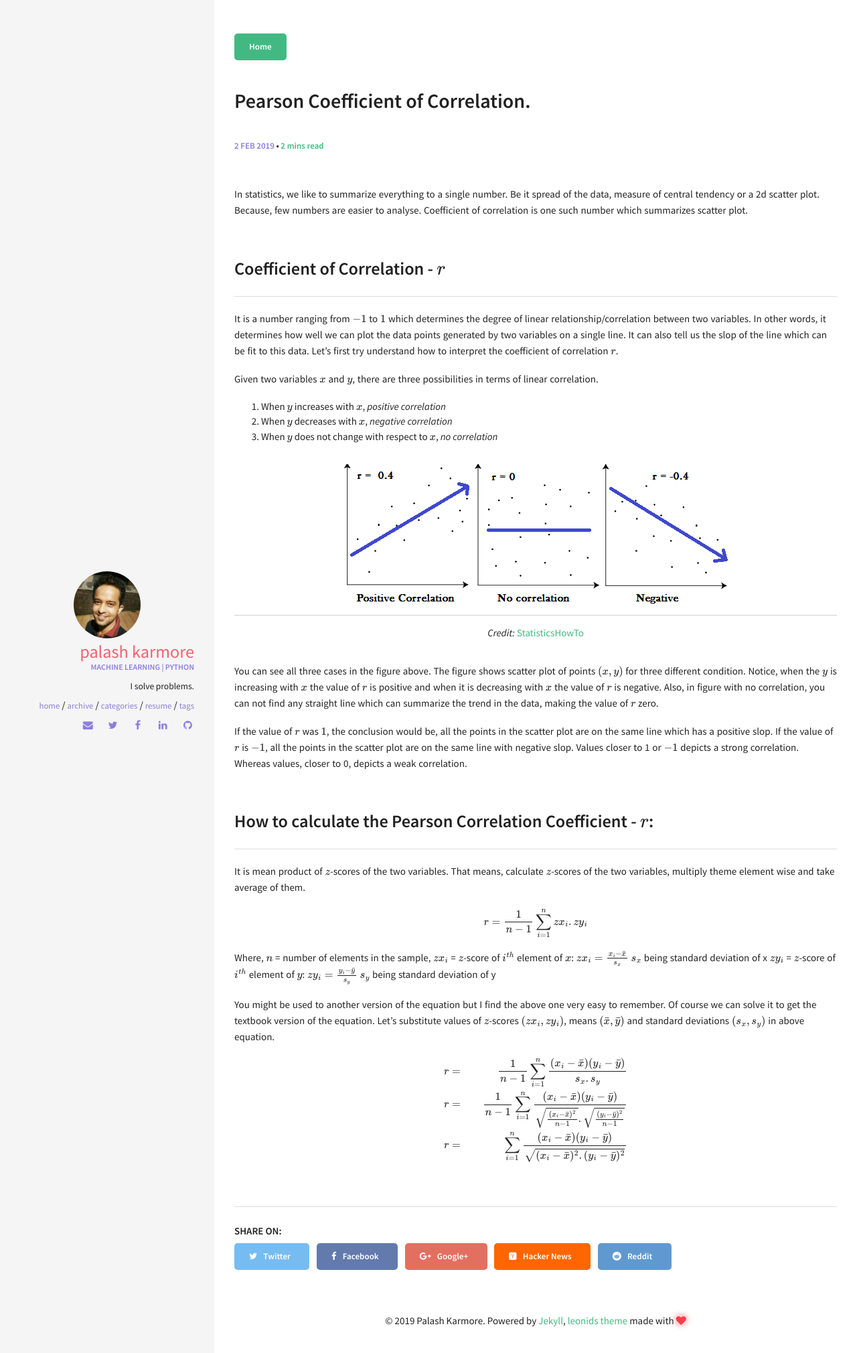
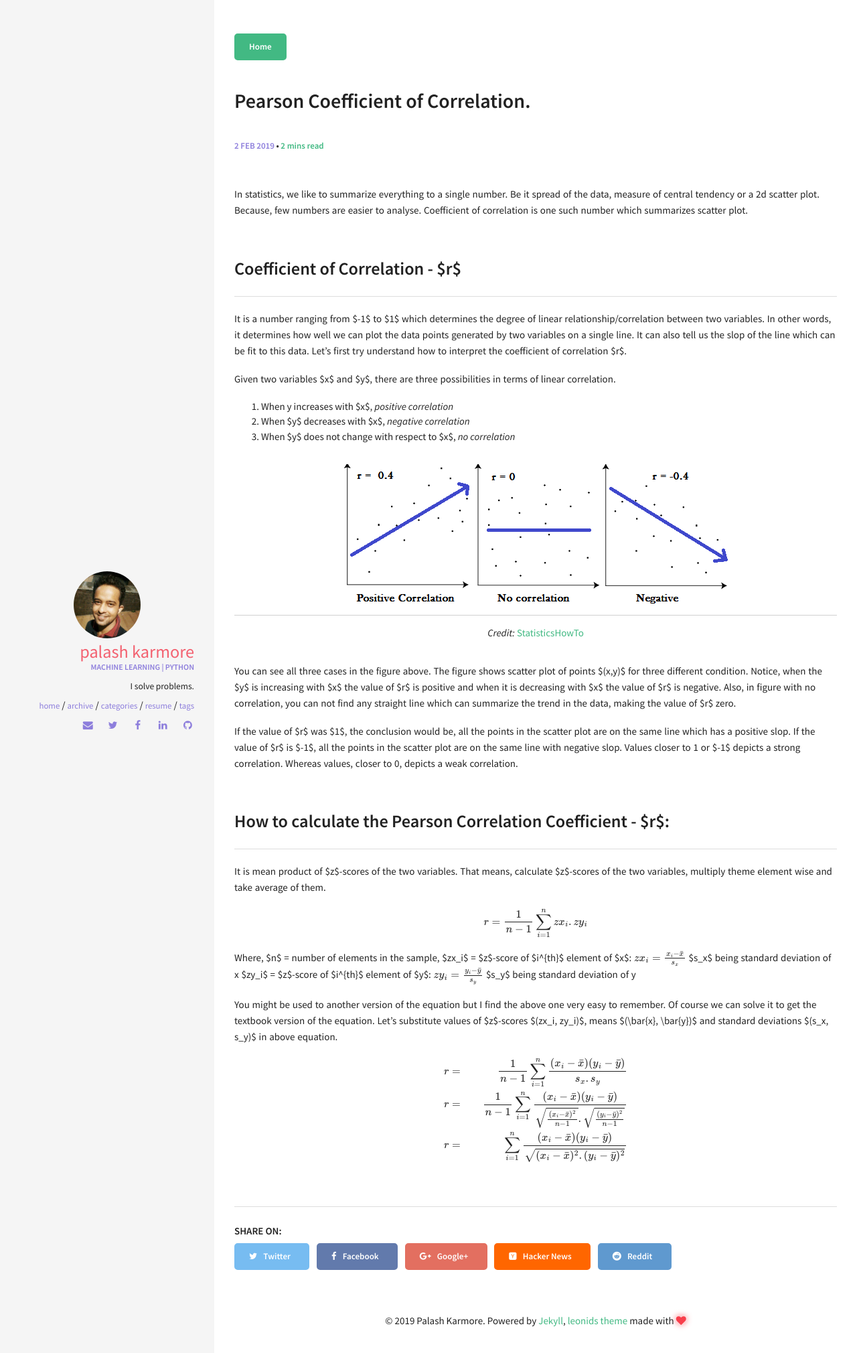
Before and after one commit to palash247/palash247.github.io, a Jekyll site: the page built from _posts/2019-02-02-intuition-behind-coefficient-of-correlation-r.md, in a window 1280 px wide. Shown: the top 2020 px of the page at 67% size. Built offline with Jekyll 4.4.1, drawn with Linux system fonts in a browser that asks for light colours; Markdown is read by kramdown in place of the engine named in the settings; formulas are drawn with MathJax 3; comment, search, counter and statistics services are not loaded; part of the change alters nothing that is shown.

```diff
--- a/_config.yml
+++ b/_config.yml
@@ -6,6 +6,7 @@
 title: Palash Karmore
 email: palashkarmore@gmail.com
 description: A blog for my projects.
+baseurl: ""
 url: https://palash247.github.io # the base hostname & protocol for your site
 keywords: ["Machine Learning", "Artificial Intelligence", "Python", "Java", "Deep Learning"]
 
@@ -15,7 +16,7 @@ keywords: ["Machine Learning", "Artificial Intelligence", "Python", "Java", "Dee
 ####################################
 #
 timezone:          India/Delhi
-markdown:          maruku
+markdown:          kramdown
 highlighter:       rouge
 excerpt_separator: <!--more-->
 permalink:         /articles/:year-:month/:title
--- a/_includes/head.html
+++ b/_includes/head.html
@@ -45,22 +45,22 @@
   <link rel="shortcut icon" href="{{ site.url }}/favicon.ico">
   <!-- 32x32 -->
   <link rel="shortcut icon" href="{{ site.url }}/favicon.png">
+  <script type="text/javascript" async
+  src="https://cdnjs.cloudflare.com/ajax/libs/mathjax/2.7.5/latest.js?config=TeX-MML-AM_CHTML">
+</script>
   <script type="text/x-mathjax-config">
     MathJax.Hub.Config({
       <!-- Configuration for equation numbering. -->
-      TeX: {
+      <!-- TeX: {
         equationNumbers: {
           autoNumber: "AMS"
         }
-      },
+      }, -->
       tex2jax: {
-        inlineMath: [ ['$','$'], ['\(', '\)'] ],
+        inlineMath: [ ['$','$'], ['\\(', '\\)'] ],
         displayMath: [ ['$$','$$'] ],
         processEscapes: true,
       }
     });
   </script>
-  <script type="text/javascript"
-          src="http://cdn.mathjax.org/mathjax/latest/MathJax.js?config=TeX-AMS-MML_HTMLorMML">
-  </script>
 </head>
--- a/_posts/2019-02-02-intuition-behind-coefficient-of-correlation-r.md
+++ b/_posts/2019-02-02-intuition-behind-coefficient-of-correlation-r.md
@@ -23,7 +23,7 @@ It is a number ranging from $-1$ to $1$ which determines the degree of linear re
 
 Given two variables $x$ and $y$, there are three possibilities in terms of linear correlation.
 
-1. When \(y\) increases with $x$, *positive correlation*
+1. When y increases with $x$, *positive correlation*
 2. When $y$ decreases with $x$, *negative correlation*
 3. When $y$ does not change with respect to $x$, *no correlation*
 
```
